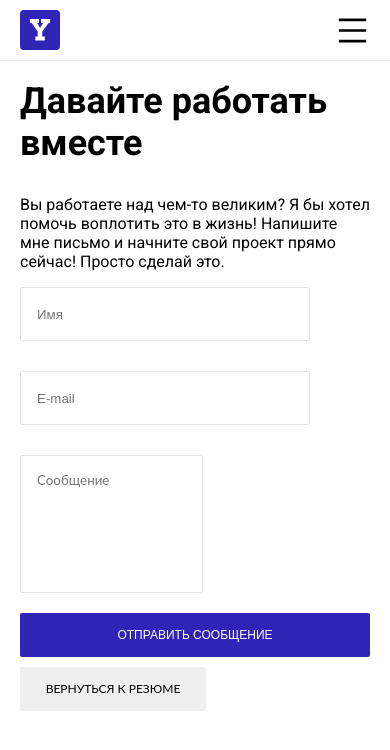
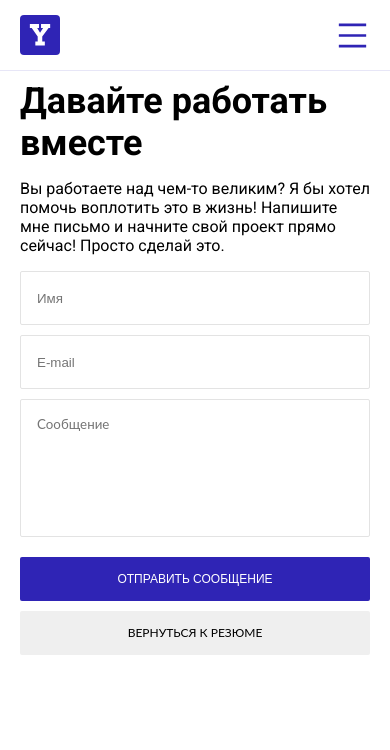
Before and after one commit to GenYans/CV, a React (Create React App) app: page / in a window 390 px wide. Both pictures are taken after a click on the button "СВЯЗАТЬСЯ СО МНОЙ". Shown: the part 558-1308 px from the top of the page. Built offline with nearby package versions, Linux system fonts and the light colour scheme.

Commit message:
Step 18. 21.12.2023

```diff
--- a/src/app/app-about/app-about.js
+++ b/src/app/app-about/app-about.js
@@ -89,11 +89,11 @@ const AppAbout = () => {
                                 </div>
                             </div>
                             <div className="modal-btn">
-                                <form action="/">
+                                <form>
                                     <button className='about-btn-contact'>{t("modal_btn")}</button>
                                 </form>
-                                <form action="/">
-                                    <button className='modal-btn-contact'>{t("modal_btn2")}</button>
+                                <form>
+                                    <button onClick={() => setModalActive(false)} className='modal-btn-contact'>{t("modal_btn2")}</button>
                                 </form>
                             </div>
                         </AppModalContact>
--- a/src/app/app-card/app-card.js
+++ b/src/app/app-card/app-card.js
@@ -37,7 +37,7 @@ const AppCard = ({product}) => {
                         </div>
                         <div className="modal-block-btn">
                             <a target="blank" href={href}><button className='modal-block-btn-visit' >посетить {visit}</button></a>
-                            <button className='modal-block-btn-contact'>вернуться к резюме</button>
+                            <button onClick={() => setModalActive(false)} className='modal-block-btn-contact'>вернуться к резюме</button>
                         </div>
 
                     </div>
--- a/src/app/app-card/app-card.scss
+++ b/src/app/app-card/app-card.scss
@@ -1,4 +1,7 @@
 .cards {
+    &-menu {
+        display: none;
+    }
     &-list {
         &-block {
             border: none;
@@ -66,5 +69,8 @@
         &-wrapper img {
             min-width: 350px;
         }
+        &-menu {
+            display: none;
+        }
     }
 }
--- a/src/app/app-contact/app-contact.scss
+++ b/src/app/app-contact/app-contact.scss
@@ -47,7 +47,7 @@
         textarea {
             padding-top: 16px;
             height: 118px;
-            max-width: 431px;
+            min-width: 330px;
             resize: none;
         }
         input, textarea:focus {
@@ -55,8 +55,8 @@
             outline-width: thin;
         }
         &-name, &-email {
-            height: 50px;
-            width: 270px;
+            min-height: 50px;
+            min-width: 270px;
         }
         &-email {
             margin-top: 30px;
@@ -133,10 +133,17 @@
             grid-template-columns: 350px;
             grid-template-rows: repeat(3, auto);
             margin-left: 0;
+            &-block {
+                display: flex;
+                flex-direction: column;
+            }
             &-message {
                 margin-left: 0;
-                margin-top: 30px;
+                margin-top: 10px;
                 width: auto;
+            }
+            &-email {
+                margin-top: 10px;
             }
         }
         &-block {
--- a/src/app/app-header/app-header.scss
+++ b/src/app/app-header/app-header.scss
@@ -74,7 +74,10 @@
 
 @media screen and (max-width: 425px){
     .header {
+        display: flex;
+        align-items: center;
         position: fixed;
+        height: 50px;
         &-menu {
             display: flex;
             flex-direction: row;
@@ -121,7 +124,7 @@
     .mobile-btn {
         display: flex;
         cursor: pointer;
-        color: black;
+        color: #2F24B5;
         z-index: 10;
     }
 }
--- a/src/app/app-modal-contact/app-modal-contact.scss
+++ b/src/app/app-modal-contact/app-modal-contact.scss
@@ -52,7 +52,7 @@
             display: flex;
             justify-content: center;
             align-items: center;
-            width: 186px;
+            min-width: 186px;
             min-width: 170px;
             font-size: 12px;
             border-radius: 2px;
@@ -86,10 +86,14 @@
         z-index: 0;
         align-items: start;
         &-block {
+            margin-top: 10px;
             padding: 0 auto;
             display: flex;
             justify-content: center;
             flex-direction: column;
+            p {
+                margin-top: 0;
+            }
         }
         &-block, &-btn {
             padding: 0 0 0 0;
@@ -104,7 +108,7 @@
         }
     }
     .active {
-        padding-top: 40px;
+        padding-top: 35px;
         height: 100vh;
     }
     form {
```
